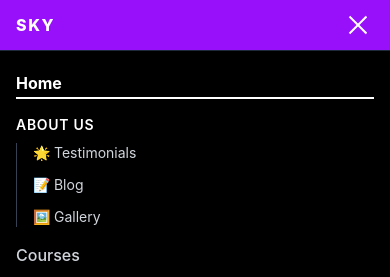
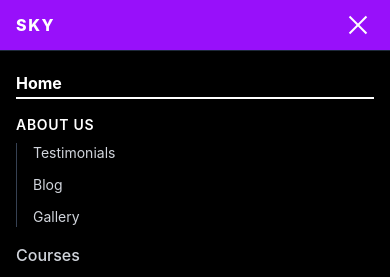
Before and after one commit to tanveersinghh85446-hue/Swarna-Kamal-Yoga, a React (Vite) app: page / in a window 390 px wide. Both pictures are taken after a click on the button "Toggle menu". Shown: the top 277 px of the page. Built offline with nearby package versions, Linux system fonts and the light colour scheme.

Commit message:
Updated navbar

```diff
--- a/src/Components/Navbar.jsx
+++ b/src/Components/Navbar.jsx
@@ -99,9 +99,9 @@ function Navbar() {
             <p className="text-white font-semibold mb-2 text-sm uppercase tracking-wider">About Us</p>
             <div className="pl-4 flex flex-col gap-3 border-l border-gray-700">
               {[
-                { to: "/testimonials", label: "🌟 Testimonials" },
-                { to: "/blog",         label: "📝 Blog" },
-                { to: "/gallery",      label: "🖼️ Gallery" },
+                { to: "/testimonials", label: " Testimonials" },
+                { to: "/blog",         label: " Blog" },
+                { to: "/gallery",      label: " Gallery" },
               ].map((item) => (
                 <Link key={item.to} to={item.to}
                   className="text-gray-300 text-sm hover:text-white transition-colors"
```
